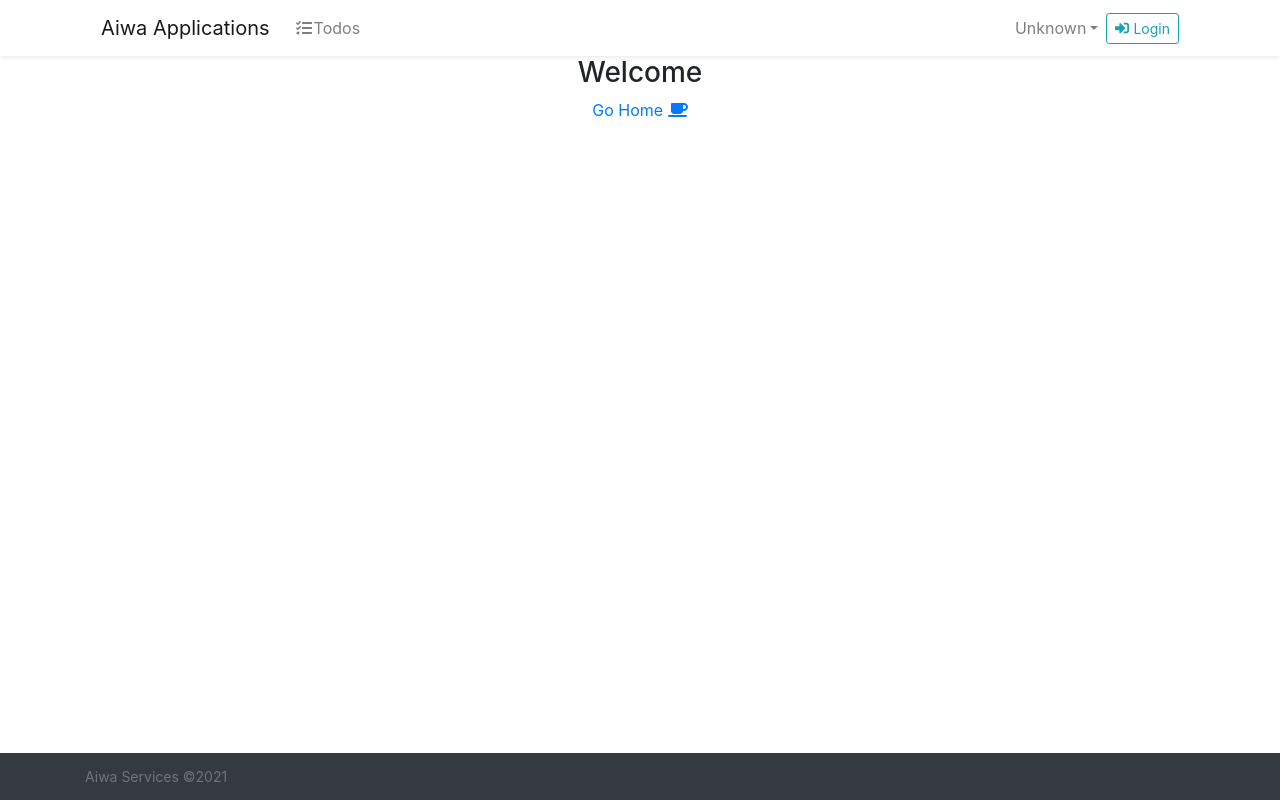
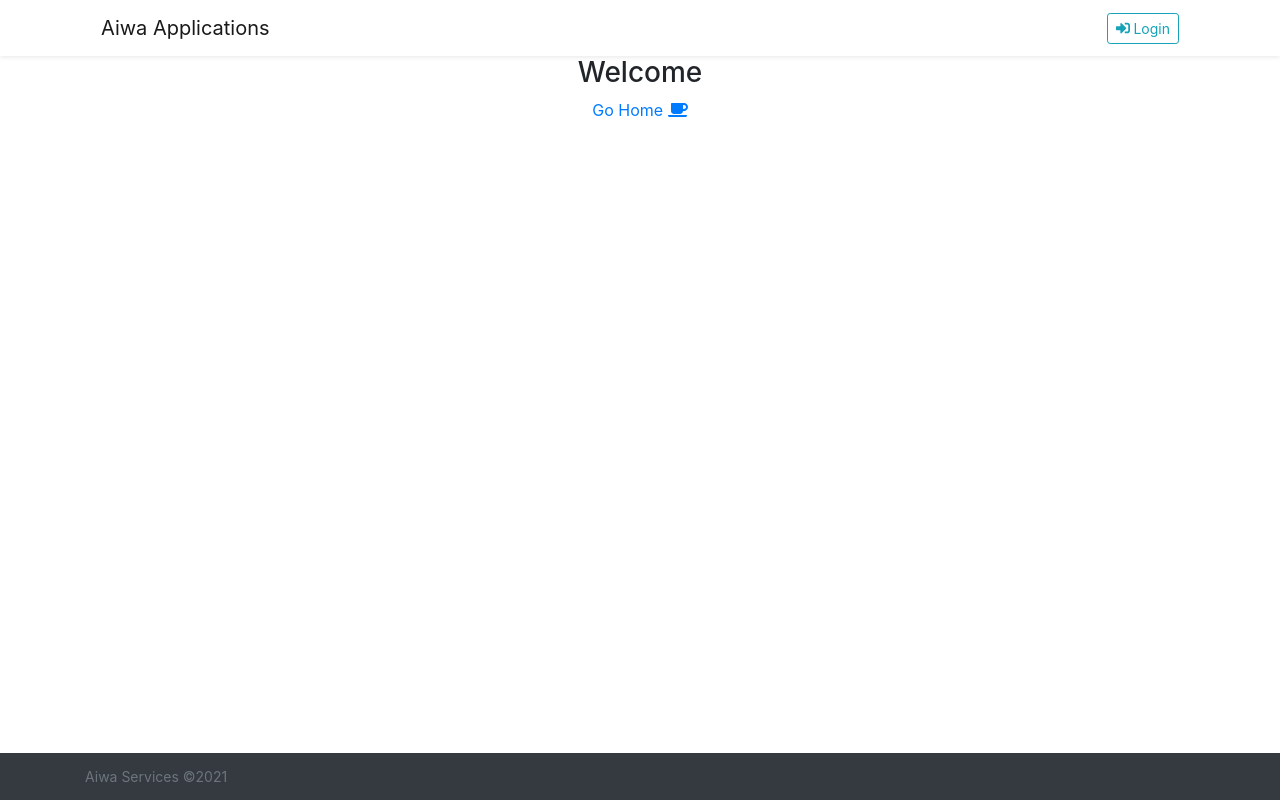
Before and after one commit to 47leonel-wabo/todo-app, a React (Create React App) app in the folder todo-app-frontend/: page / in a window 1280 px wide. Built offline with nearby package versions, Linux system fonts and the light colour scheme.

Commit message:
Enable and desable menu items if user is logged or not

```diff
--- a/todo-app-frontend/src/components/auth/AuthenticationService.js
+++ b/todo-app-frontend/src/components/auth/AuthenticationService.js
@@ -8,6 +8,12 @@ class AuthenticationService {
         sessionStorage.removeItem('authenticateUsername')
         sessionStorage.removeItem('authenticatePassword')
     }
+
+    isUserLogged() {
+        let user = sessionStorage.getItem('authenticateUsername')
+        if (user === null) return false
+        return true
+    }
 }
 
 export default new AuthenticationService()
--- a/todo-app-frontend/src/components/parts/HeaderComponent.jsx
+++ b/todo-app-frontend/src/components/parts/HeaderComponent.jsx
@@ -22,6 +22,9 @@ class HeaderComponent extends React.Component {
     }
 
     render = () => {
+
+        const isUserLogged = AuthenticationService.isUserLogged()
+
         return (
             <div className="shadow-sm">
                 <div className="container">
@@ -29,11 +32,12 @@ class HeaderComponent extends React.Component {
                         <Nav><Link className="navbar-brand" to="/">Aiwa Applications</Link></Nav>
                         <Navbar.Toggle aria-controls="basic-navbar-nav"/>
                         <Navbar.Collapse id="basic-navbar-nav">
-                            <Nav className="mr-auto">
+                            {isUserLogged && <Nav className="mr-auto">
                                 <Link className="nav-link" to="/home">
                                     <FontAwesomeIcon icon={faTasks} style={{margin: "0 2px"}}/>Todos
                                 </Link>
-                            </Nav>
+                            </Nav>}
+                            {isUserLogged &&
                             <Nav className="ml-auto">
                                 <NavDropdown title={this.state.loggedUsername === null ?
                                     <span>Unknown</span> : this.state.loggedUsername}
@@ -55,15 +59,14 @@ class HeaderComponent extends React.Component {
                                         <FontAwesomeIcon icon={faSignOutAlt}/> Logout
                                     </NavDropdown.Item>
                                 </NavDropdown>
+                            </Nav>}
+                            <Nav className="ml-auto">
+                                {!isUserLogged && <Link to="/login" className="btn btn-outline-info btn-sm">
+                                    <FontAwesomeIcon icon={faSignInAlt}/> Login</Link>}
                             </Nav>
-                            <Form inline pd="sm">
-                                <Link to="/login" className="btn btn-outline-info btn-sm">
-                                    <FontAwesomeIcon icon={faSignInAlt}/> Login</Link>
-                            </Form>
                         </Navbar.Collapse>
                     </Navbar>
                 </div>
-
             </div>
         )
     }
```
Also changed, not shown: 1 other file (tests, documents, lock files or other folders).
